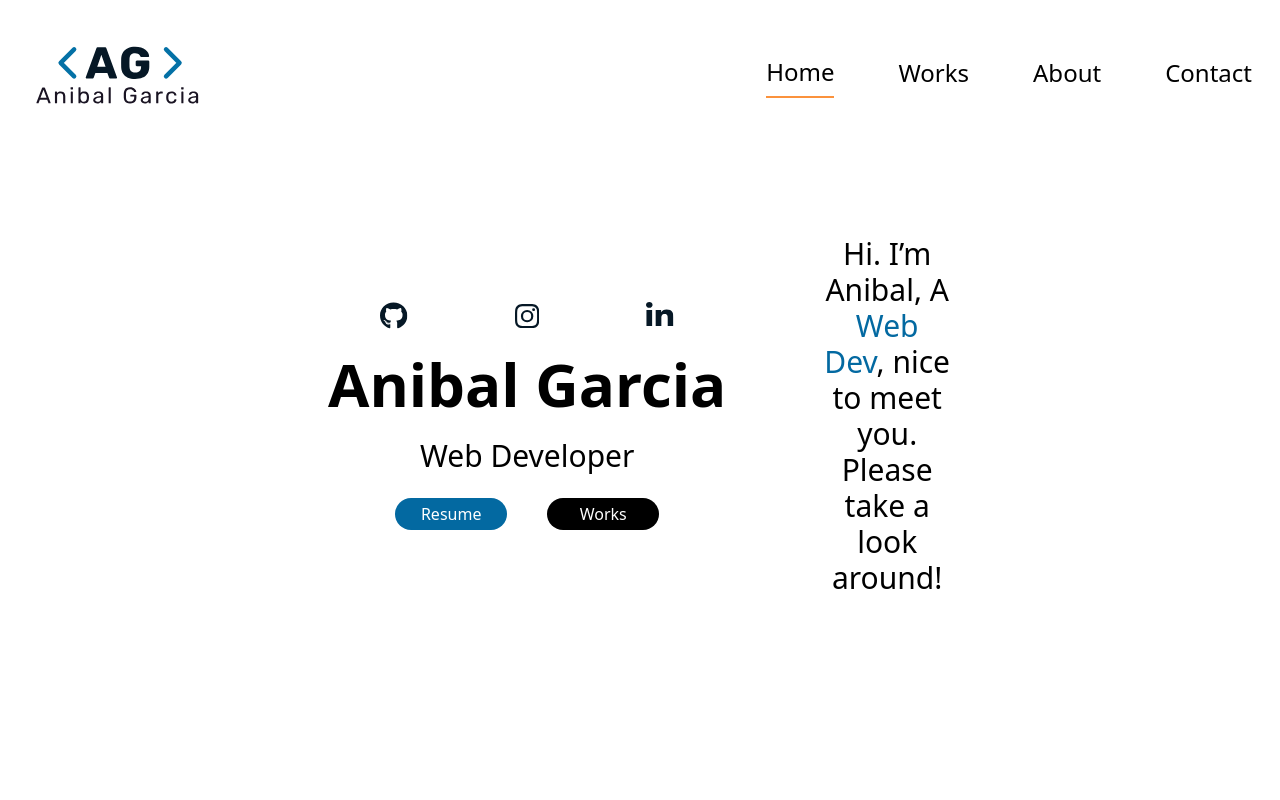
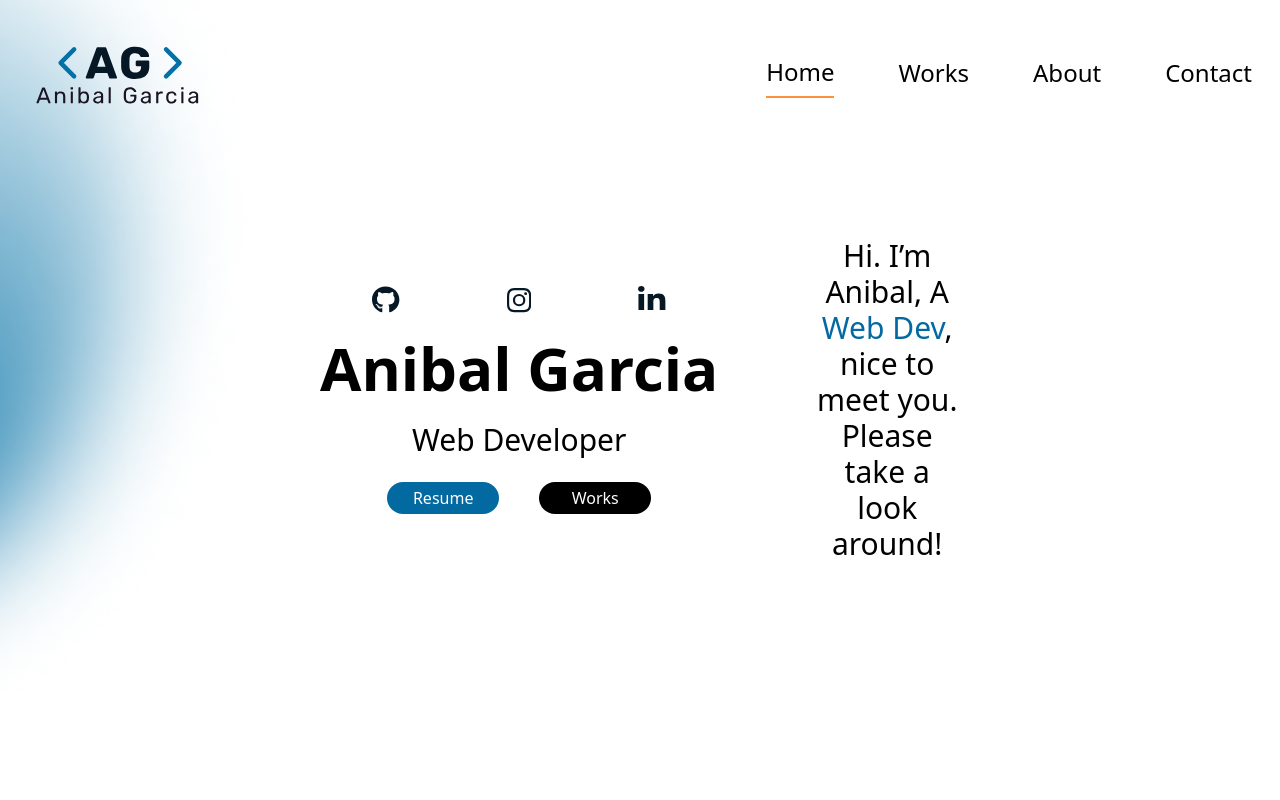
Before and after one commit to anibalgtx/anibalportfolio, a Next.js app: page / in a window 1280 px wide. Shown: the top 800 px of the page. Built offline with nearby package versions, Linux system fonts and the light colour scheme.

Commit message:
Fixing Social Media Icons on IOS
Signed-off-by: Anibal Garcia <moigarcia2000@gmail.com>

```diff
--- a/components/icons/InstagramIcon.tsx
+++ b/components/icons/InstagramIcon.tsx
@@ -6,20 +6,16 @@ export function InstagramIcon() {
       xmlns="http://www.w3.org/2000/svg"
       viewBox="0 0 34 39"
     >
-      <g clipPath="url(#a)">
         <path
           d="M16.89 11.039a8.646 8.646 0 0 0-8.66 8.66 8.646 8.646 0 0 0 8.66 8.66 8.646 8.646 0 0 0 8.66-8.66 8.646 8.646 0 0 0-8.66-8.66Zm0 14.29a5.64 5.64 0 0 1-5.63-5.63 5.635 5.635 0 0 1 5.63-5.63 5.635 5.635 0 0 1 5.63 5.63 5.64 5.64 0 0 1-5.63 5.63Zm11.034-14.645c0 1.123-.905 2.02-2.02 2.02a2.02 2.02 0 1 1 2.02-2.02Zm5.735 2.05c-.128-2.705-.746-5.102-2.728-7.077-1.975-1.974-4.371-2.592-7.077-2.728-2.789-.158-11.147-.158-13.936 0-2.698.128-5.094.746-7.077 2.72C.86 7.625.25 10.022.113 12.728c-.158 2.788-.158 11.147 0 13.935.128 2.706.746 5.103 2.728 7.077 1.983 1.975 4.372 2.593 7.077 2.729 2.789.158 11.147.158 13.936 0 2.706-.129 5.102-.747 7.077-2.729 1.975-1.974 2.592-4.371 2.728-7.077.159-2.788.159-11.139 0-13.928Zm-3.602 16.92a5.7 5.7 0 0 1-3.211 3.211c-2.223.882-7.5.678-9.956.678-2.457 0-7.74.196-9.956-.678a5.7 5.7 0 0 1-3.21-3.21c-.883-2.224-.68-7.5-.68-9.957 0-2.457-.195-7.74.68-9.956a5.7 5.7 0 0 1 3.21-3.21c2.223-.882 7.499-.679 9.956-.679s7.74-.196 9.956.679a5.7 5.7 0 0 1 3.21 3.21c.882 2.224.679 7.5.679 9.956 0 2.457.203 7.74-.678 9.956Z"
           fill="#061826"
         />
-      </g>
       <defs>
-        <clipPath id="a">
           <path
             fill="#fff"
             transform="translate(0 .412)"
             d="M0 0h33.765v38.588H0z"
           />
-        </clipPath>
       </defs>
     </svg>
   );
--- a/components/icons/LinkedInIcon.tsx
+++ b/components/icons/LinkedInIcon.tsx
@@ -6,16 +6,12 @@ export function LinkedInIcon() {
       xmlns="http://www.w3.org/2000/svg"
       viewBox="0 0 37 37"
     >
-      <g clipPath="url(#a)">
         <path
           d="M8.098 31.654h-7.5V10.52h7.5v21.134ZM4.344 7.638C1.945 7.638 0 5.9 0 3.8c0-1.008.458-1.975 1.272-2.687C2.087.4 3.192 0 4.344 0 5.496 0 6.6.4 7.415 1.114c.815.712 1.272 1.679 1.272 2.687 0 2.099-1.946 3.837-4.343 3.837Zm31.824 24.016h-7.484V21.366c0-2.451-.056-5.596-3.9-5.596-3.898 0-4.496 2.664-4.496 5.42v10.464h-7.492V10.52h7.193v2.883h.105c1.001-1.66 3.447-3.412 7.096-3.412 7.591 0 8.986 4.373 8.986 10.054v11.61h-.008Z"
           fill="#061826"
         />
-      </g>
       <defs>
-        <clipPath id="a">
           <path fill="#fff" d="M0 0h36.176v36.176H0z" />
-        </clipPath>
       </defs>
     </svg>
   );
--- a/components/sections/Main.tsx
+++ b/components/sections/Main.tsx
@@ -10,8 +10,8 @@ export function Main() {
     <LinkedInIcon key={2} />,
   ];
   return (
-    <main className="md:p-4">
-      <div className="container mx-auto relative h-screen min-h-[600px]">
+    <main className="bg-main">
+      <div className="container mx-auto relative h-screen min-h-[600px] p-4">
         <Navbar />
         <div className="absolute top-1/2 left-1/2 transform -translate-x-1/2 -translate-y-1/2 inline-block">
           <div className="flex flex-col gap-y-12 xl:flex-row xl:gap-x-24 items-center">
--- a/styles/main.css
+++ b/styles/main.css
@@ -424,6 +424,44 @@ Ensure the default browser behavior of the `hidden` attribute.
   --tw-backdrop-saturate:  ;
   --tw-backdrop-sepia:  ;
 }
+.container {
+  width: 100%;
+  margin-right: auto;
+  margin-left: auto;
+}
+@media (min-width: 640px) {
+
+  .container {
+    max-width: 640px;
+  }
+}
+@media (min-width: 768px) {
+
+  .container {
+    max-width: 768px;
+  }
+}
+@media (min-width: 1024px) {
+
+  .container {
+    max-width: 1024px;
+  }
+}
+@media (min-width: 1280px) {
+
+  .container {
+    max-width: 1280px;
+  }
+}
+@media (min-width: 1536px) {
+
+  .container {
+    max-width: 1536px;
+  }
+}
+.bg-main {
+    background-image: url('../public/Vector.png')
+  }
 .absolute {
   position: absolute;
 }
@@ -439,6 +477,10 @@ Ensure the default browser behavior of the `hidden` attribute.
 .mx-12 {
   margin-left: 3rem;
   margin-right: 3rem;
+}
+.mx-auto {
+  margin-left: auto;
+  margin-right: auto;
 }
 .mt-4 {
   margin-top: 1rem;
@@ -464,14 +506,14 @@ Ensure the default browser behavior of the `hidden` attribute.
 .hidden {
   display: none;
 }
+.h-7 {
+  height: 1.75rem;
+}
 .h-6 {
   height: 1.5rem;
 }
 .h-screen {
   height: 100vh;
-}
-.h-20 {
-  height: 5rem;
 }
 .h-60 {
   height: 15rem;
@@ -484,6 +526,9 @@ Ensure the default browser behavior of the `hidden` attribute.
 }
 .h-full {
   height: 100%;
+}
+.h-20 {
+  height: 5rem;
 }
 .min-h-\[600px\] {
   min-height: 600px;
@@ -503,6 +548,9 @@ Ensure the default browser behavior of the `hidden` attribute.
 .w-36 {
   width: 9rem;
 }
+.grow {
+  flex-grow: 1;
+}
 .-translate-x-1\/2 {
   --tw-translate-x: -50%;
   transform: translate(var(--tw-translate-x), var(--tw-translate-y)) rotate(var(--tw-rotate)) skewX(var(--tw-skew-x)) skewY(var(--tw-skew-y)) scaleX(var(--tw-scale-x)) scaleY(var(--tw-scale-y));
@@ -516,6 +564,9 @@ Ensure the default browser behavior of the `hidden` attribute.
 }
 .cursor-pointer {
   cursor: pointer;
+}
+.grid-cols-3 {
+  grid-template-columns: repeat(3, minmax(0, 1fr));
 }
 .grid-cols-2 {
   grid-template-columns: repeat(2, minmax(0, 1fr));
@@ -572,6 +623,14 @@ Ensure the default browser behavior of the `hidden` attribute.
 .border-b-2 {
   border-bottom-width: 2px;
 }
+.border-b-black {
+  --tw-border-opacity: 1;
+  border-bottom-color: rgb(0 0 0 / var(--tw-border-opacity));
+}
+.border-b-white {
+  --tw-border-opacity: 1;
+  border-bottom-color: rgb(255 255 255 / var(--tw-border-opacity));
+}
 .bg-sky-700 {
   --tw-bg-opacity: 1;
   background-color: rgb(3 105 161 / var(--tw-bg-opacity));
@@ -597,6 +656,9 @@ Ensure the default browser behavior of the `hidden` attribute.
 }
 .p-2 {
   padding: 0.5rem;
+}
+.p-4 {
+  padding: 1rem;
 }
 .py-2 {
   padding-top: 0.5rem;
@@ -659,6 +721,11 @@ Ensure the default browser behavior of the `hidden` attribute.
 .outline-none {
   outline: 2px solid transparent;
   outline-offset: 2px;
+}
+.transition-all {
+  transition-property: all;
+  transition-timing-function: cubic-bezier(0.4, 0, 0.2, 1);
+  transition-duration: 150ms;
 }
 @media (min-width: 640px) {
 
--- a/styles/tailwind.css
+++ b/styles/tailwind.css
@@ -1,3 +1,10 @@
 @tailwind base;
 @tailwind components;
 @tailwind utilities;
+
+@layer components {
+  .bg-main {
+    background: no-repeat url('../public/Vector.png');
+    background-size: 20%;
+  }
+}
```
Also changed, not shown: components/icons/GitHubIcon.tsx (+0 -4 lines).
